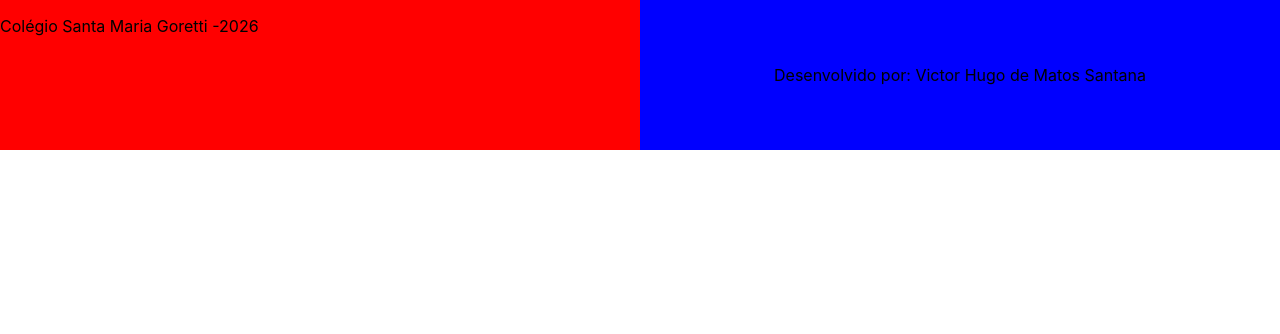
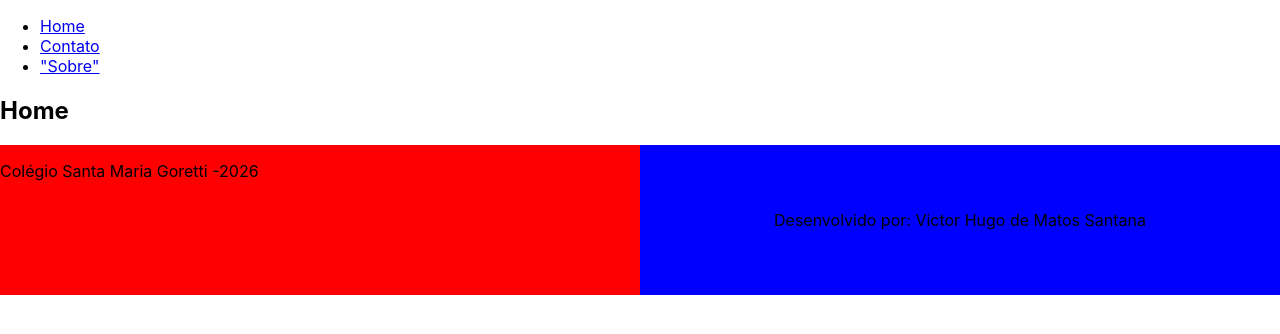
Before and after one commit to Mr-Victor67/gerenciadortarefas, a React (Create React App) app: page / in a window 1280 px wide. Shown: the top 334 px of the page. Built offline with nearby package versions, Linux system fonts and the light colour scheme.

Commit message:
Add files via upload

```diff
--- a/package.json
+++ b/package.json
@@ -9,6 +9,7 @@
     "@testing-library/user-event": "^13.5.0",
     "react": "^19.2.8",
     "react-dom": "^19.2.8",
+    "react-router-dom": "^7.18.2",
     "react-scripts": "5.0.1",
     "web-vitals": "^2.1.4"
   },
--- a/src/App.js
+++ b/src/App.js
@@ -1,9 +1,25 @@
+import { BrowserRouter, Routes, Route } from 'react-router-dom';
+import Footer from './componentes/Footer';
 
-import Footer from './componentes/Footer';
+import Header from './componentes/Header';
+
+import Home from './paginas/Home'
+import Contato from './paginas/Contato';
+import Sobre from './paginas/Sobre'
 
 function App() {
   return (
-  <Footer />
+    <BrowserRouter>
+      <Header />
+      <main>
+        <Routes>
+          <Route path='/' element={<Home />}/>
+          <Route path='/contato' element={<Contato/>}/>
+          <Route path='/sobre' element={<Sobre />}/>
+          </Routes>
+      </main>
+      <Footer />
+      </BrowserRouter>
   );
 }
 
--- a/src/componentes/Header/Menu/index.css
+++ b/src/componentes/Header/Menu/index.css
@@ -0,0 +1,20 @@
+nav{
+}
+
+l{
+    display: flex;
+    flex-direction: row;
+    gap: 15px;
+    height: 30px;
+    align-items: center;
+    justify-content: center;
+    font-size: 18px;
+}
+
+a{
+    color:blue;
+}
+
+a:hover{
+    color:aqua;
+}
--- a/src/componentes/Header/Menu/index.js
+++ b/src/componentes/Header/Menu/index.js
@@ -1,8 +1,13 @@
+import { Link} from "react-router-dom"
 function Menu(){
     return (
-        <>
-        Menu
-        </>
+        <nav>
+            <ul>
+                <li><Link to = "/">Home</Link></li>
+                <li><Link to = "/contato">Contato</Link></li>
+                <li><Link to = "/sobre">"Sobre"</Link></li>
+            </ul>
+        </nav>
     )
 }
 export default Menu;
--- a/src/componentes/Header/index.js
+++ b/src/componentes/Header/index.js
@@ -1,7 +1,9 @@
+import Menu from './Menu'
+
 function Header(){
     return (
         <>
-        Header
+        <Menu />
         </>
     )
 }
--- /dev/null
+++ b/src/paginas/Contato/index.js
@@ -0,0 +1,9 @@
+function Contato(){
+    return (
+        <section>
+            <h1>Contato</h1>
+        </section>
+    )
+}
+
+export default Contato;
--- /dev/null
+++ b/src/paginas/Home/index.js
@@ -0,0 +1,9 @@
+function Home(){
+    return (
+        <section>
+            <h1>Home</h1>
+        </section>
+    )
+}
+
+export default Home;
--- /dev/null
+++ b/src/paginas/Sobre/index.js
@@ -0,0 +1,9 @@
+function Sobre(){
+    return (
+        <section>
+            <h1>Sobre</h1>
+        </section>
+    )
+}
+
+export default Sobre;
```
Also changed, not shown: src/paginas/Contato/index.css (added), src/paginas/Home/index.css (added), src/paginas/Sobre/index.css (added), 1 other file (tests, documents, lock files or other folders).
